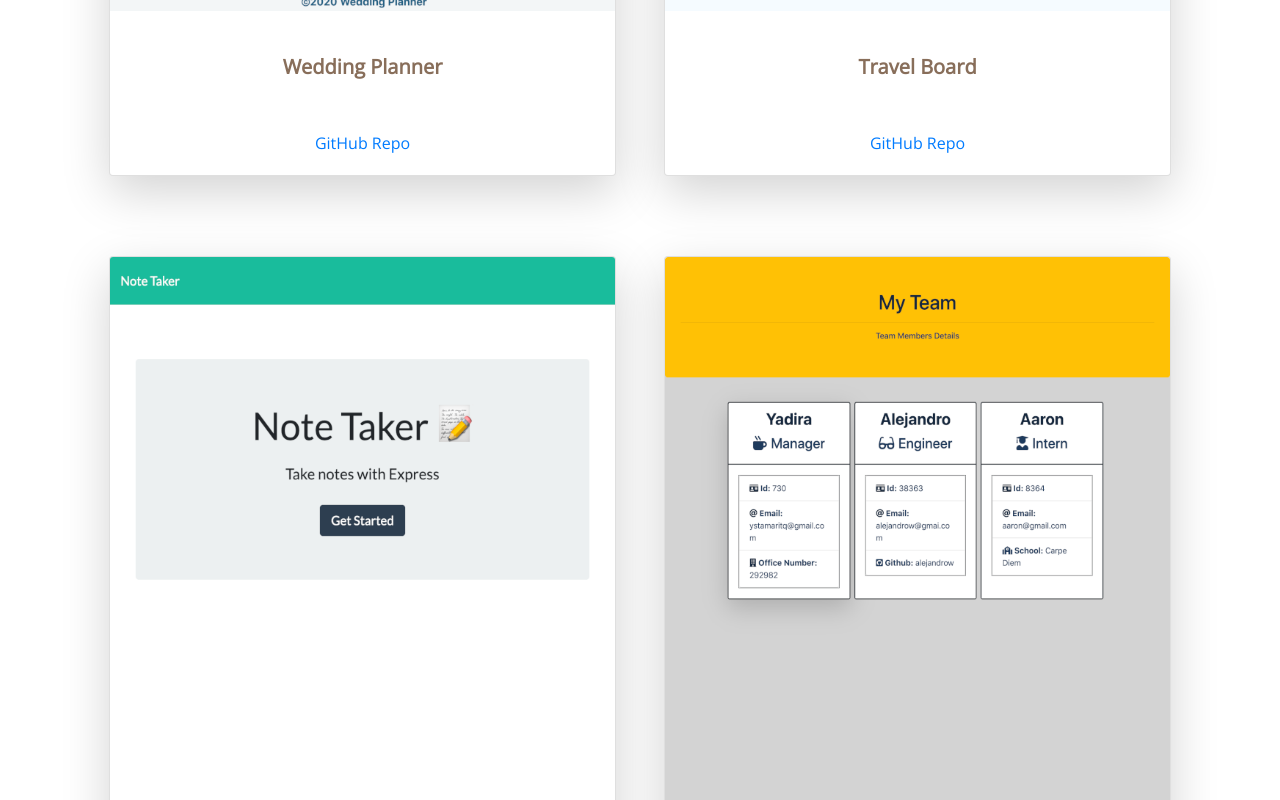
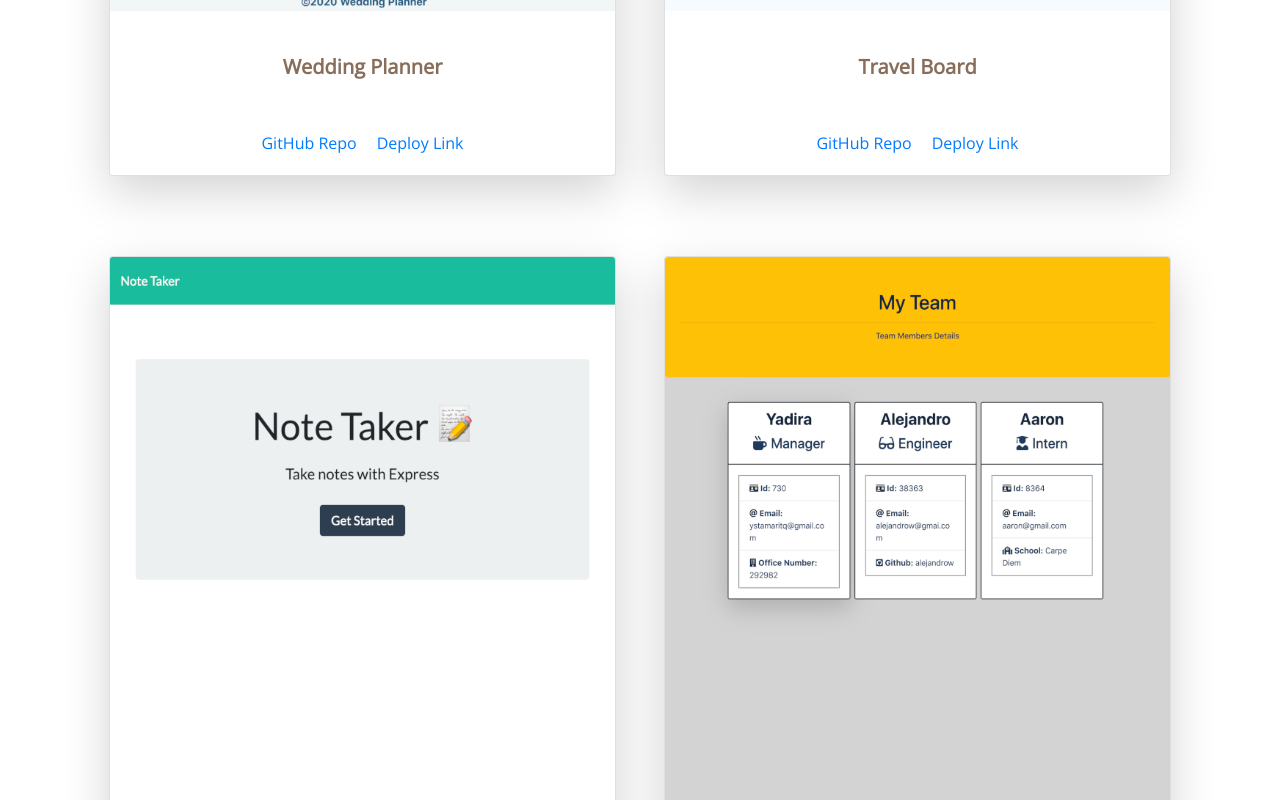
Before and after one commit to ystamaritq/react-portfolio, a React (Create React App) app: page / in a window 1280 px wide. Shown: the part 2880-3680 px from the top of the page. Built offline with nearby package versions, Linux system fonts and the light colour scheme.

Commit message:
project deploy add properties to the card

```diff
--- a/src/components/project.js
+++ b/src/components/project.js
@@ -18,6 +18,9 @@ const Project = (props) => {
 							<Card.Link href={props.url} target="_blank">
 								{props.service}
 							</Card.Link>
+							<Card.Link href={props.urldeploy} target="_blank">
+								{props.deploy}
+							</Card.Link>
 						</Card.Body>
 					</Card>
 				</Fade>
```
